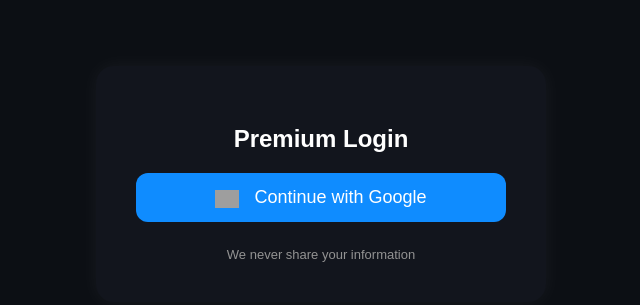
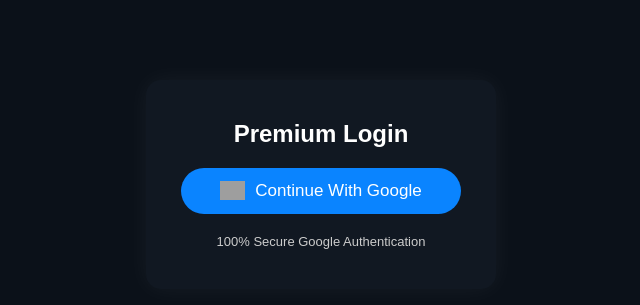
Before and after one commit to hs1888346-dev/Add-Video, a plain HTML site: page index.html in a window 1280 px wide. Shown: the part 216-521 px from the top of the page, without its empty margins (319-959 px from the left). Drawn offline with Linux system fonts and the light colour scheme; grey boxes are pictures that could not be loaded.

Commit message:
Refactor login page and enhance styles
Updated styles and improved Google login functionality.

```diff
--- a/index.html
+++ b/index.html
@@ -2,101 +2,111 @@
 <html lang="en">
 <head>
 <meta charset="UTF-8">
-<title>Login - Premium</title>
+<title>Premium Login</title>
 
 <!-- Firebase -->
 <script src="https://www.gstatic.com/firebasejs/7.24.0/firebase-app.js"></script>
 <script src="https://www.gstatic.com/firebasejs/7.24.0/firebase-auth.js"></script>
 
 <style>
+*{
+ margin:0;
+ padding:0;
+ box-sizing:border-box;
+}
 body{
-    margin:0;
-    background:#0c0f14;
-    font-family:Arial;
+ background:#0b1119;
+ font-family:poppins,Arial;
  display:flex;
  justify-content:center;
  align-items:center;
-    height:100vh;
+ min-height:100vh;
 }
 .card{
-    background:#12151d;
-    width:370px;
-    padding:40px;
-    border-radius:18px;
+ width:350px;
+ padding:40px 35px;
+ background:#111822;
+ border-radius:15px;
  text-align:center;
-    box-shadow:0px 0px 20px rgba(255,255,255,0.05);
+ box-shadow:0 0 25px rgba(255,255,255,0.05);
 }
 h2{
-    color:white;
+ color:#fff;
  margin-bottom:20px;
+ font-weight:600;
 }
 button{
  width:100%;
-    padding:14px;
-    border-radius:12px;
-    font-size:18px;
+ padding:13px;
+ font-size:17px;
  border:none;
-    background:#0f8cff;
-    color:white;
+ border-radius:35px;
+ background:#0a84ff;
+ color:#fff;
  cursor:pointer;
-    transition:0.3s;
+ transition:.3s;
+ display:flex;
+ justify-content:center;
+ align-items:center;
+ gap:10px;
 }
 button:hover{
-    background:#0066d5;
+ background:#006ade;
 }
-.google-logo{
-    width:24px;
-    vertical-align:middle;
-    margin-right:10px;
+img{
+ width:25px;
 }
 .note{
-    color:#939393;
+ color:#ccc;
+ margin-top:20px;
  font-size:13px;
-    margin-top:25px;
 }
 </style>
-
 </head>
 <body>
 
 <div class="card">
+
 <h2>Premium Login</h2>
 
 <button id="googleLogin">
-        <img class="google-logo" src="https://www.svgrepo.com/show/355037/google.svg">
-        Continue with Google
+<img src="https://upload.wikimedia.org/wikipedia/commons/4/4f/Google_2015_logo.svg">
+Continue With Google
 </button>
 
-    <div class="note">We never share your information</div>
+<div class="note">100% Secure Google Authentication</div>
+
 </div>
 
+
 <script>
-// ---- Firebase Config ----
-var firebaseConfig = {
+// Firebase
+const firebaseConfig = {
   apiKey: "AIzaSyCh3l_nm0h0rftal0-NZH0Nl5Vuf0MU_gM",
   authDomain: "noteapp-1ad69.firebaseapp.com",
   databaseURL: "https://noteapp-1ad69-default-rtdb.firebaseio.com",
   projectId: "noteapp-1ad69",
   storageBucket: "noteapp-1ad69.appspot.com",
   messagingSenderId: "33056669455",
-  appId: "1:33056669455:web:21b7f7f58847112b9a487a",
-  measurementId: "G-RXS945QBFY"
+  appId: "1:33056669455:web:21b7f7f58847112b9a487a"
 };
 firebase.initializeApp(firebaseConfig);
 
-// Login premium popup
-document.getElementById("googleLogin").onclick = function(){
-  const provider = new firebase.auth.GoogleAuthProvider();
+// Google Login Popup
+document.getElementById("googleLogin").onclick = ()=>{
+    const provider=new firebase.auth.GoogleAuthProvider();
 
     firebase.auth().setPersistence(firebase.auth.Auth.Persistence.LOCAL)
     .then(()=>{
         return firebase.auth().signInWithPopup(provider);
     })
     .then(res=>{
-     alert("Welcome "+res.user.displayName);
-     window.location="dashboard.html"; // yaha redirect karna
+        alert("Login success: "+res.user.displayName);
+        window.location="dashboard.html";  // redirect
     })
-  .catch(err=>alert(err.message))
+    .catch(err=>{
+        alert(err.message);
+    });
 }
 </script>
 
```
Lines whose indentation alone changed are shown as unchanged.
